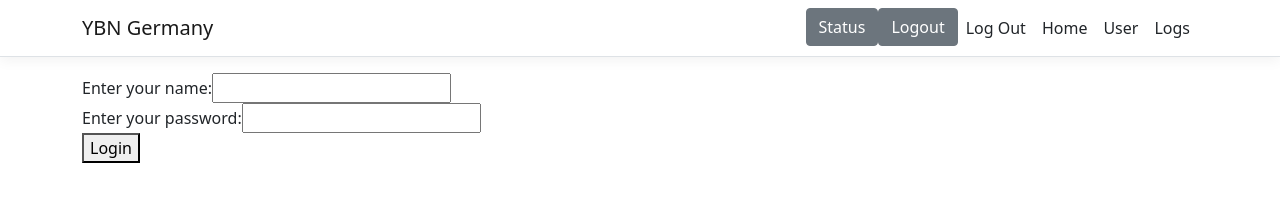
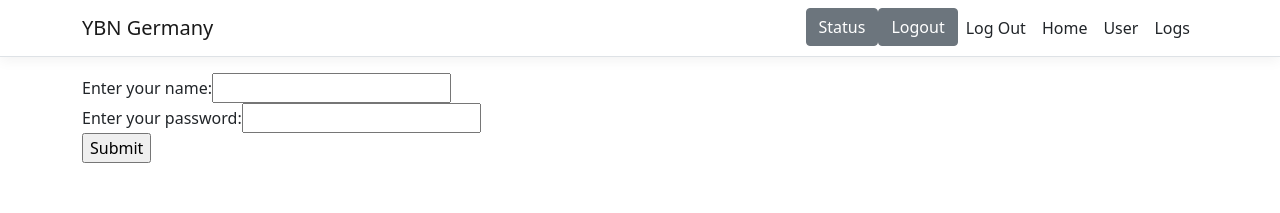
Before and after one commit to Justus-Braun/AdminControlPanel, a React (Create React App) app in the folder ClientApp/: page / in a window 1280 px wide. Shown: the top 213 px of the page. Built offline with nearby package versions, Linux system fonts and the light colour scheme.

Commit message:
Login works; Checks if values are correct

```diff
--- a/ClientApp/src/components/LoginForm.js
+++ b/ClientApp/src/components/LoginForm.js
@@ -24,36 +24,48 @@ export const  LoginForm = props => {
 }
 */
 
-export  const LoginForm = props => {
-    return (
-        <Login {...props}/>
-    )
+function CheckUser(obj) {
+    if (obj.name === "tom") {
+        return true;
+    }
+    else {
+        return false;
     }
 
+}
 
-export default LoginForm
+export  const LoginForm = props => {
 
-function Login() {
-    const [name, setName] = useState("");
-    const [password, setpassword] = useState("");
+    const [user, setUser] = useState({name: "", password: ""});
+
 
     const handleSubmit = (event) => {
         event.preventDefault();
-        alert(`The name you entered was: ${name}; ${password}`);
+
+
+        if (CheckUser(user)) {
+            alert(`logged In: ${user.name}`);
+            /*
             auth.login(() => {
-            name.props.history.push("/home");
-        })
+                props.history.push("/home");
+            });
+            */
+        }
+        else {
+            alert(`Error: ${user.name}`);
         }
 
+    }
     return (
-        <div>
+        <>
+
                 <form onSubmit={handleSubmit}>
                     <div>
                         <label>Enter your name:
                             <input
                                 type="text"
-                            value={name}
-                            onChange={(e) => setName(e.target.value)}
+                                value={user.name}
+                                onChange={(e) => setUser({...user, name: e.target.value})}
                             />
                         </label>
                     </div>
@@ -61,24 +73,18 @@ function Login() {
                         <label>Enter your password:
                             <input
                                 type="text"
-                            value={password}
-                            onChange={(e) => setpassword(e.target.value)}
+                                value={user.password}
+                                onChange={(e) => setUser({...user, password: e.target.value})}
                             />
                         </label>
                     </div>
+                    <input type="submit"/>
                 </form>
-            <div>
-                <button
-                    onClick={() => {
-                        auth.login(() => {
-                            props.history.push("/home");
-                        });
-                    }}
-                >
-                    Login
-                </button>
-            </div>
-        </div>
+
+        </>
 
     )
 }
+
+
+export default LoginForm
```
Lines whose indentation alone changed are shown as unchanged.
